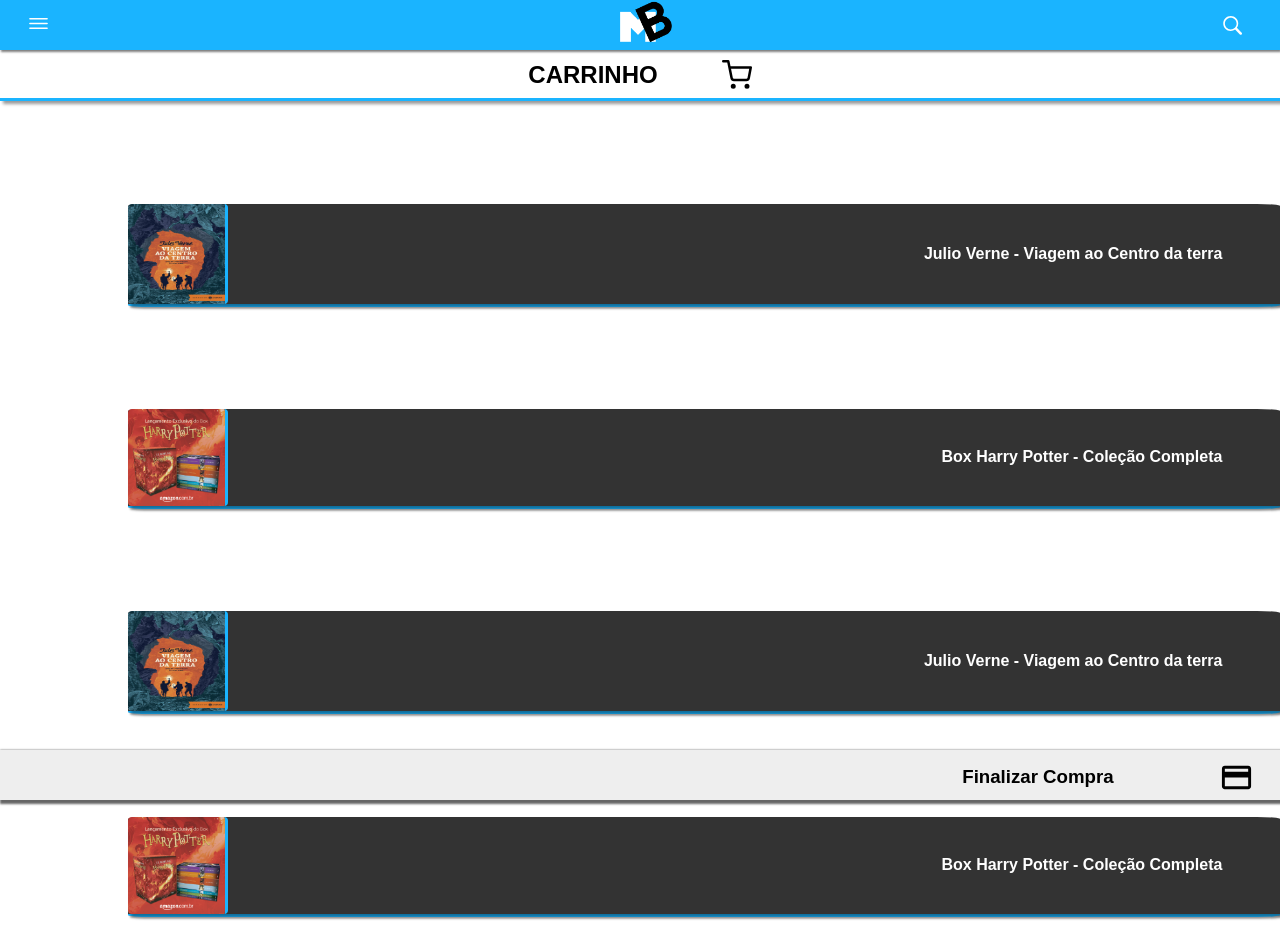
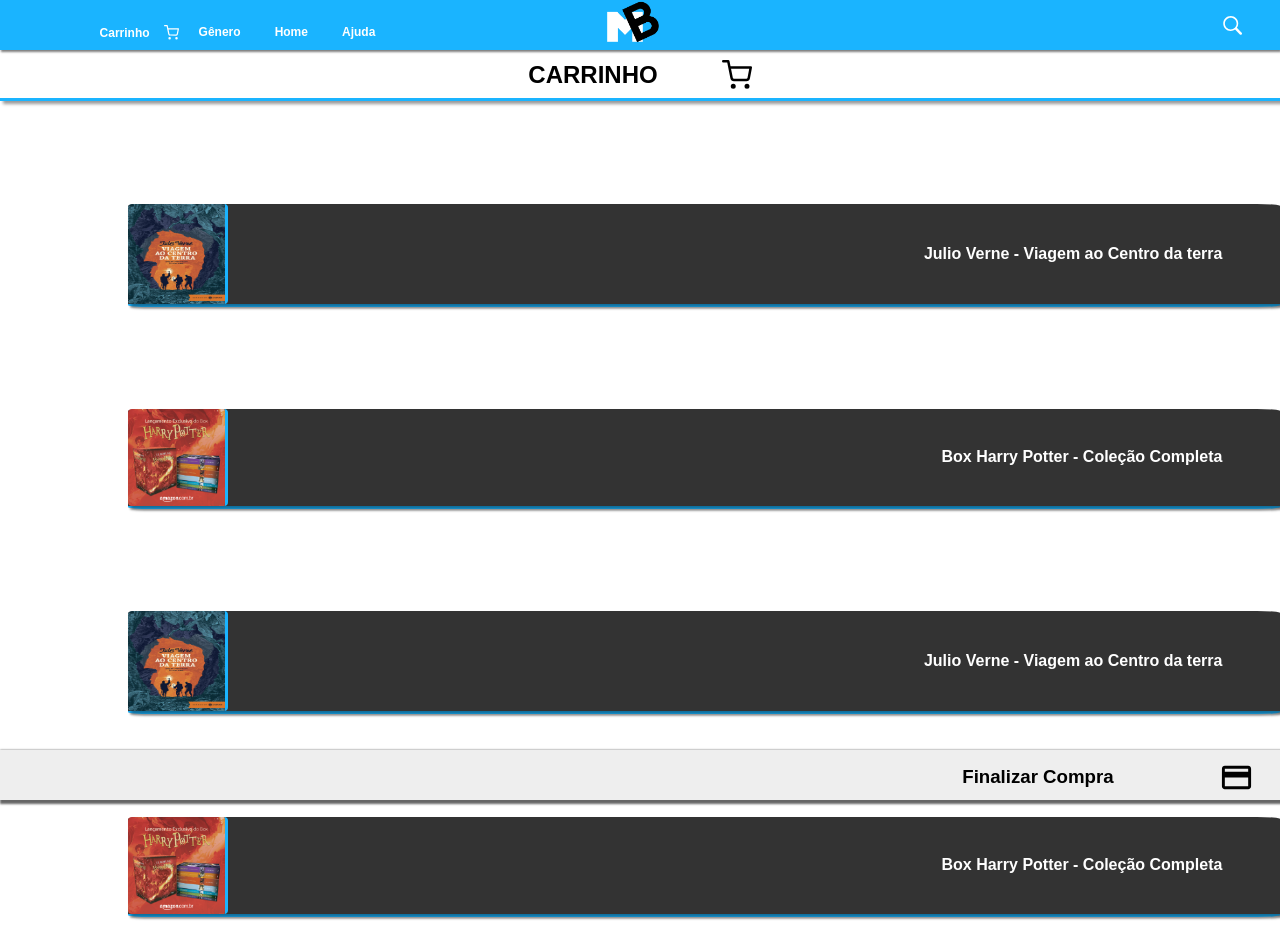
Before and after one commit to FelipeAL00/ProjetoReactLivraria, a React (Create React App) app: page /cart in a window 1280 px wide. Built offline with nearby package versions, Linux system fonts and the light colour scheme.

Commit message:
ajuste no menu

```diff
--- a/src/components/Header/styles.js
+++ b/src/components/Header/styles.js
@@ -86,6 +86,9 @@ export const Menu = styled.div`
     display: block;
     position: relative;
 
+    @media (min-width: 800px) {
+      display: none;
+    }
     color: ${(props) => (props.optionsOn ? 'white' : '#fff')};
   }
 
@@ -123,6 +126,33 @@ export const Menu = styled.div`
       width: 15%;
     }
   }
+
+  @media (min-width: 800px) {
+    nav {
+      display: flex;
+      align-items: center;
+      background: none;
+      top: 0;
+      margin-left: 5%;
+      ul {
+        margin-top: 8%;
+        display: flex;
+
+        li {
+          justify-content: space-between;
+          border: 0;
+          strong{
+            margin-right: 14px;
+          }
+        }
+        li:hover,
+        :active {
+          border-radius: 5%;
+          background: #333;
+        }
+      }
+    }
+  }
 `;
 
 export const Image = styled.div`
```
